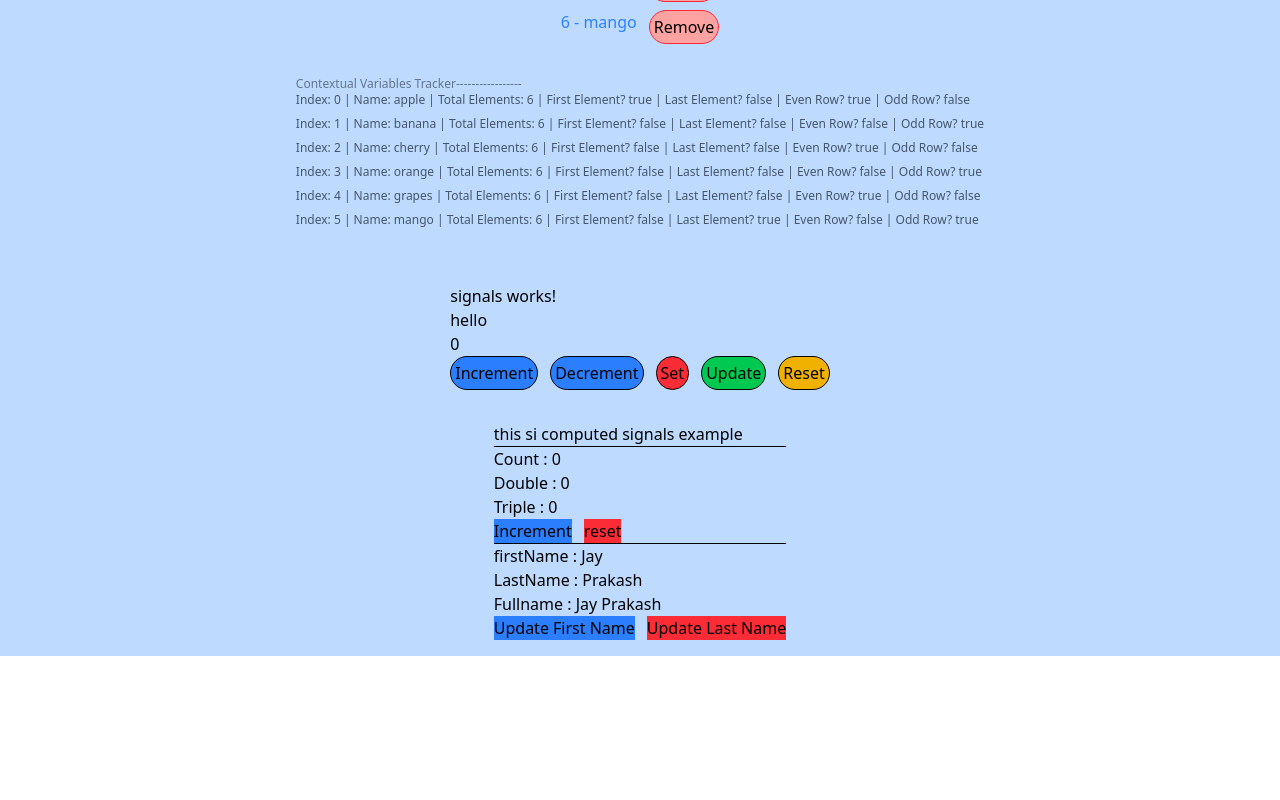
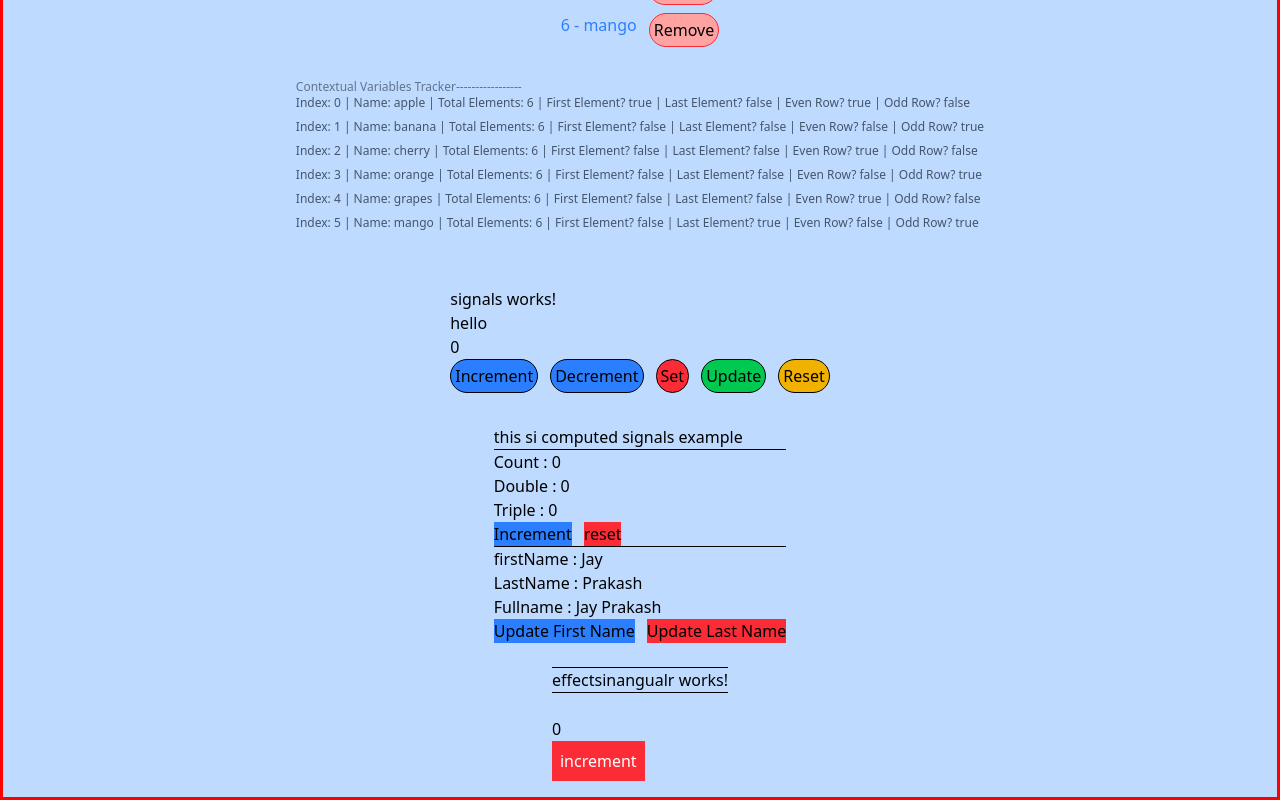
Before and after one commit to jay-ksolves/Angular-Training, an Angular app: page / in a window 1280 px wide. Shown: the part 2467-3267 px from the top of the page. Before the commit the page ends 3123 px from the top, so only its background shows below. Built offline with nearby package versions, Linux system fonts and the light colour scheme.

Commit message:
feat: implement Effectsinangualr component to demonstrate signal effects and update documentation

```diff
--- a/src/app/app.html
+++ b/src/app/app.html
@@ -14,6 +14,8 @@
   <app-getsetinputfieldvalue></app-getsetinputfieldvalue>
 
 
+
+
   <br />
   <app-styleinangular></app-styleinangular>
   <br />
@@ -27,4 +29,7 @@
   <app-signals></app-signals>
   <br />
   <app-computedsignals></app-computedsignals>
+
+  <br/>
+  <app-effectsinangualr></app-effectsinangualr>
 </div>
--- a/src/app/app.ts
+++ b/src/app/app.ts
@@ -9,10 +9,21 @@ import { Switch } from './switch/switch';
 import { Forloop } from './forloop/forloop';
 import { Signals } from './signals/signals';
 import { Computedsignals } from './computedsignals/computedsignals';
+import { Effectsinangualr } from './effectsinangualr/effectsinangualr';
 
 @Component({
   selector: 'app-root',
-  imports: [RouterOutlet, Login, Eventbinding, Getsetinputfieldvalue, Styleinangular, Ifelse, Switch, Forloop, Signals, Computedsignals ],
+  imports: [RouterOutlet,
+    Login,
+    Eventbinding,
+    Getsetinputfieldvalue,
+    Styleinangular,
+    Ifelse,
+    Switch,
+    Forloop,
+    Signals,
+    Computedsignals,
+    Effectsinangualr],
   templateUrl: './app.html',
   styleUrl: './app.css',
 })
--- /dev/null
+++ b/src/app/effectsinangualr/effectsinangualr.html
@@ -0,0 +1,8 @@
+<hr />
+
+<p>effectsinangualr works!</p>
+<hr />
+<br />
+<p>{{count()}}</p>
+<button (click)="increment()" class="bg-red-500 text-white p-2">increment</button>
+<br />
--- /dev/null
+++ b/src/app/effectsinangualr/effectsinangualr.ts
@@ -0,0 +1,21 @@
+import { Component, effect, signal } from '@angular/core';
+
+@Component({
+  selector: 'app-effectsinangualr',
+  imports: [],
+  templateUrl: './effectsinangualr.html',
+  styleUrl: './effectsinangualr.css',
+})
+export class Effectsinangualr {
+  count = signal(0);
+  constructor() {
+    effect(() => {
+      console.log(this.count())
+      document.body.style.border = this.count() % 2 === 0 ? '3px solid red' : '3px solid blue'
+    })
+
+  };
+  increment() {
+    this.count.update((c) => c + 1)
+  };
+}
```
Also changed, not shown: src/app/effectsinangualr/effectsinangualr.css (added), 2 other files (tests, documents, lock files or other folders).
